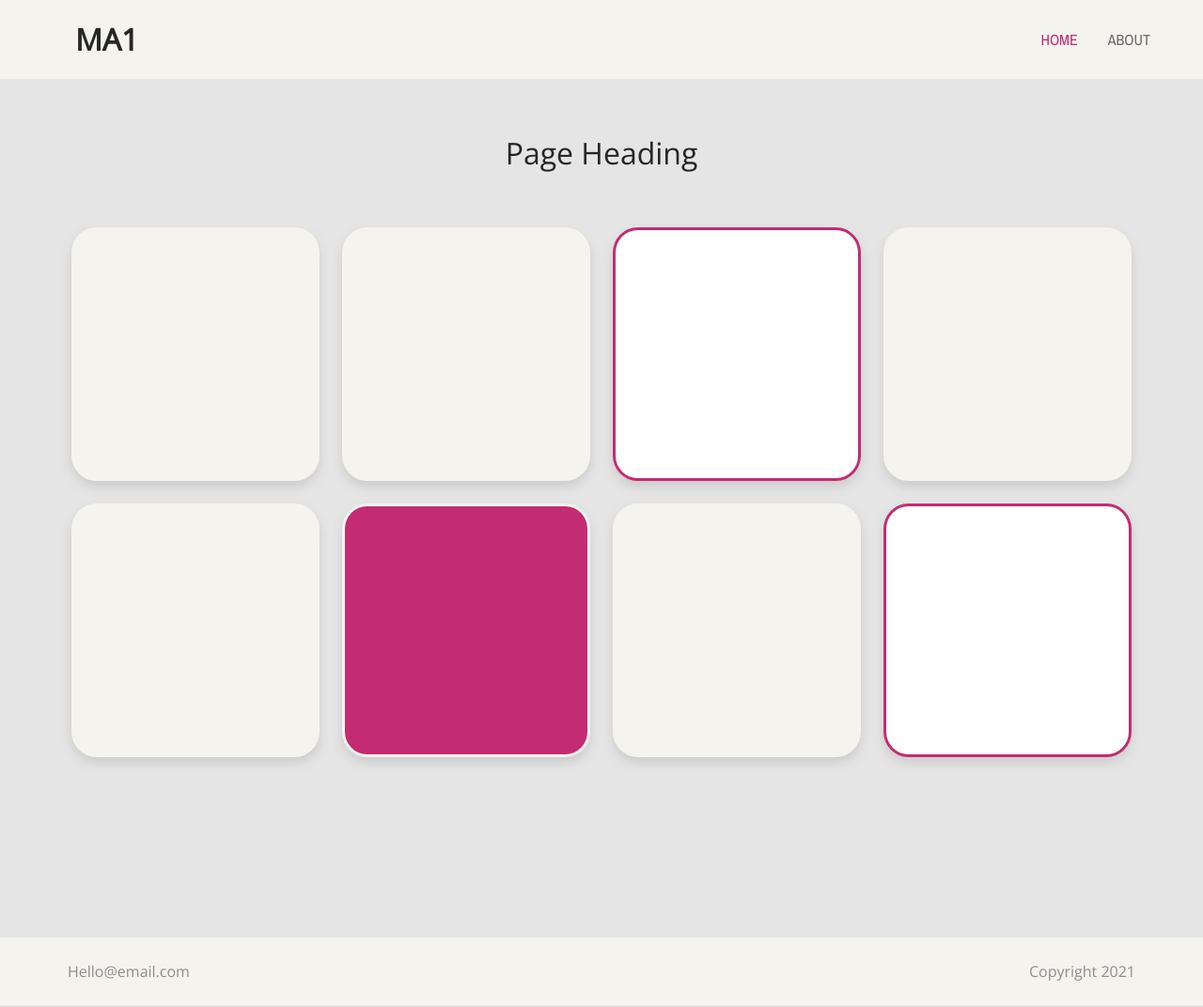
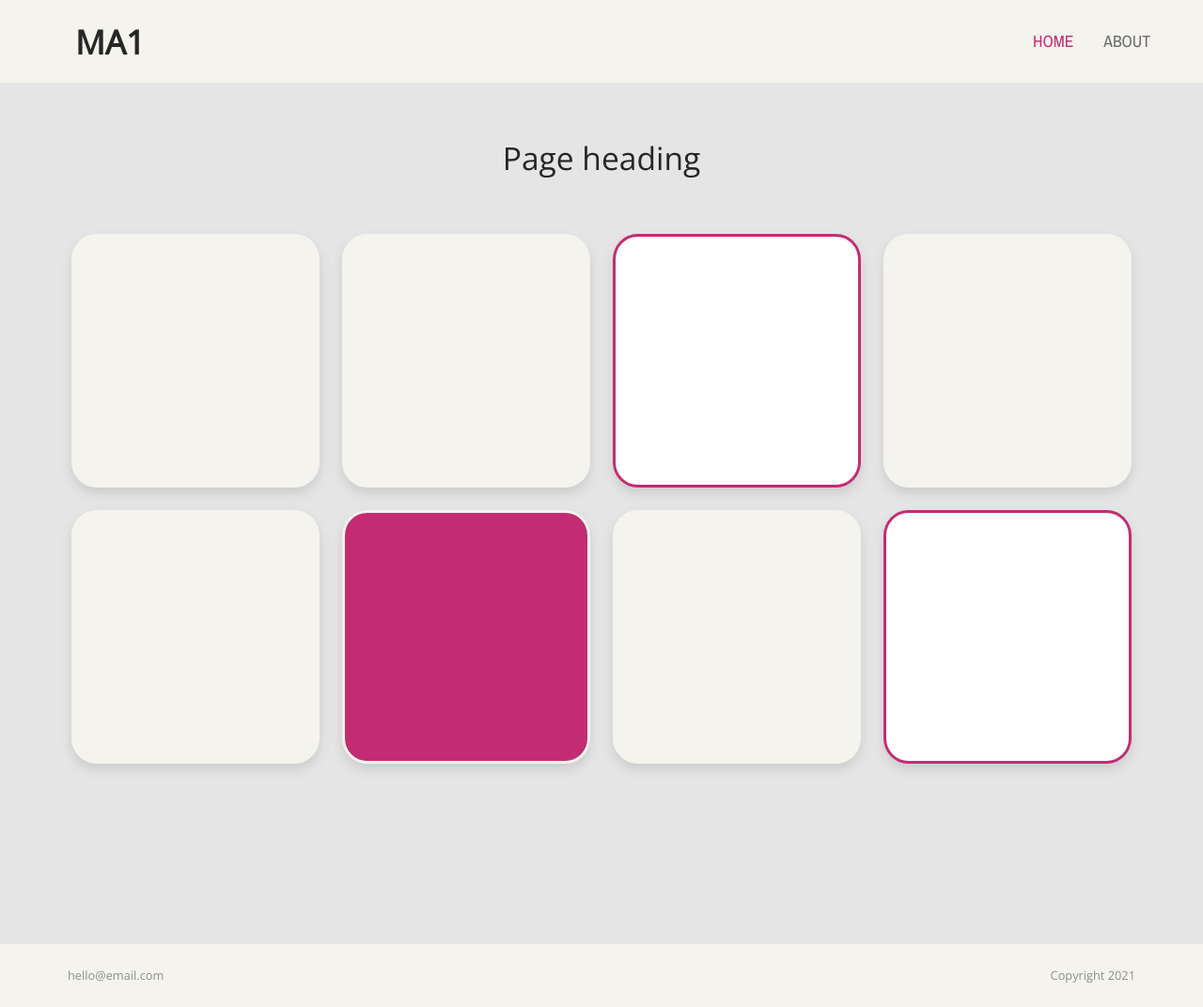
Before and after one commit to lisaankerrasch/lisa-stroem-css-frameworks-ma1, a plain HTML site: page index.html in a window 1280 px wide. Shown: the whole page at 94% size. Drawn offline with nearby package versions, Linux system fonts and the light colour scheme.

Commit message:
updating fonts and sizes

```diff
--- a/index.html
+++ b/index.html
@@ -48,7 +48,7 @@
           </ul>
         </div>
       </nav>
-      <h1>Page Heading</h1>
+      <h1>Page heading</h1>
       <div class="boxes">
         <div class="boxes__item"></div>
         <div class="boxes__item"></div>
@@ -62,7 +62,7 @@
     </div>
     <footer class="footer">
       <div class="footer__container">
-        <div class="footer__item">Hello@email.com</div>
+        <div class="footer__item">hello@email.com</div>
         <div class="footer__item">Copyright 2021</div>
       </div>
     </footer>
--- a/sass/partials/_footer.scss
+++ b/sass/partials/_footer.scss
@@ -17,6 +17,7 @@
   }
 
   &__item {
+    font-size: 0.8em;
     padding: 0.5rem;
   }
 }
--- a/sass/partials/_nav.scss
+++ b/sass/partials/_nav.scss
@@ -1,11 +1,12 @@
 .nav {
   background: $dark;
-  padding: 0.8rem 2em;
+  padding: 0.8rem 2rem;
   text-transform: uppercase;
 
   &__link {
     color: $dark-grey;
     font-family: $font-secondary;
+    font-size: 1.1em;
     text-decoration: none;
     margin-right: 1rem;
   }
@@ -17,7 +18,7 @@
 
 .logo {
   color: $darkest !important;
-  font-size: 2em;
+  font-size: 2.2em;
   font-weight: bold;
   margin-left: 3rem;
 }
--- a/sass/partials/_typography.scss
+++ b/sass/partials/_typography.scss
@@ -1,7 +1,7 @@
 h1 {
   font-family: "open sans", sans-serif;
   text-align: center;
-  font-size: 2em;
+  font-size: 2.1em;
   color: $darkest;
   margin: 60px auto;
 }
```
Also changed, not shown: css/style.css, css/style.min.css.
